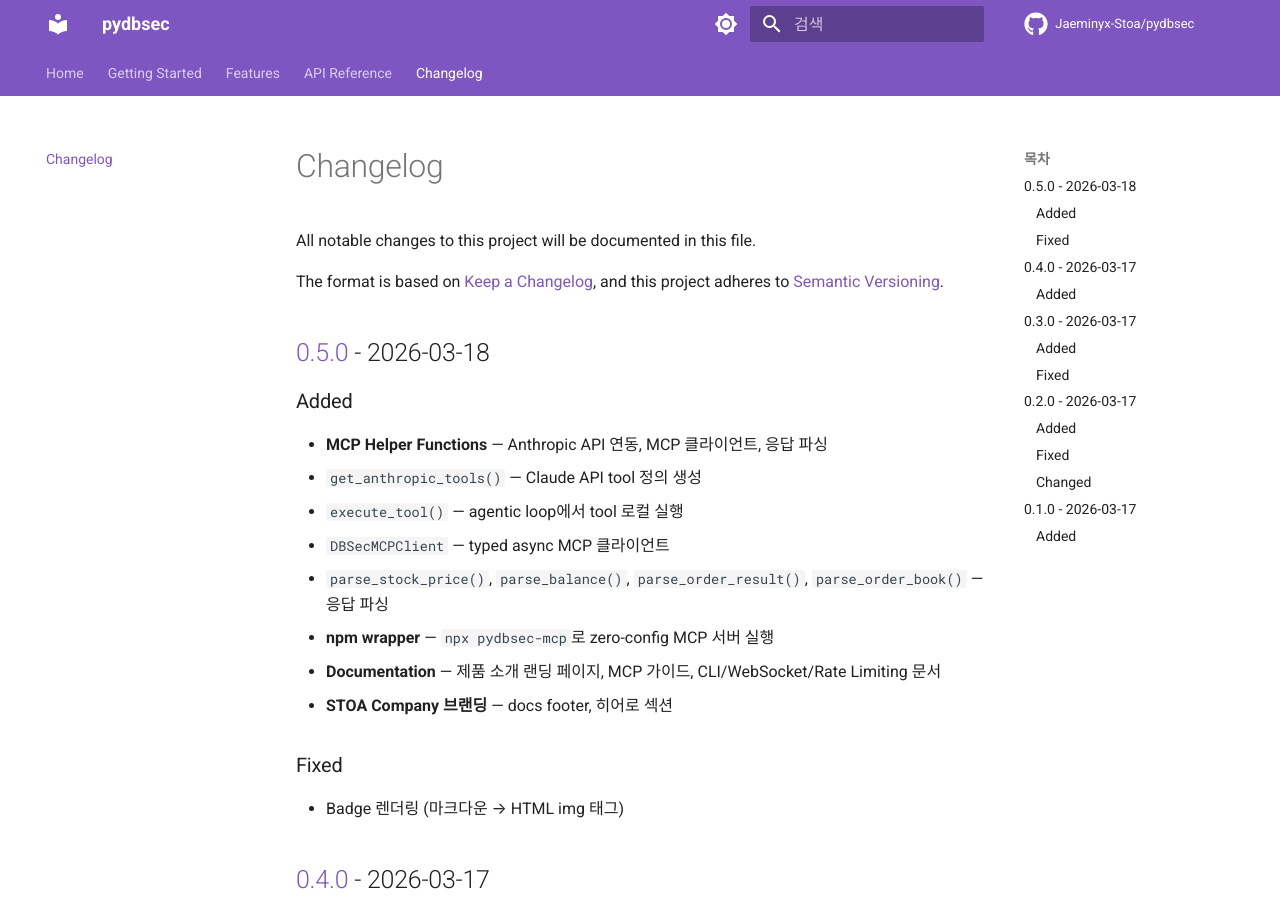
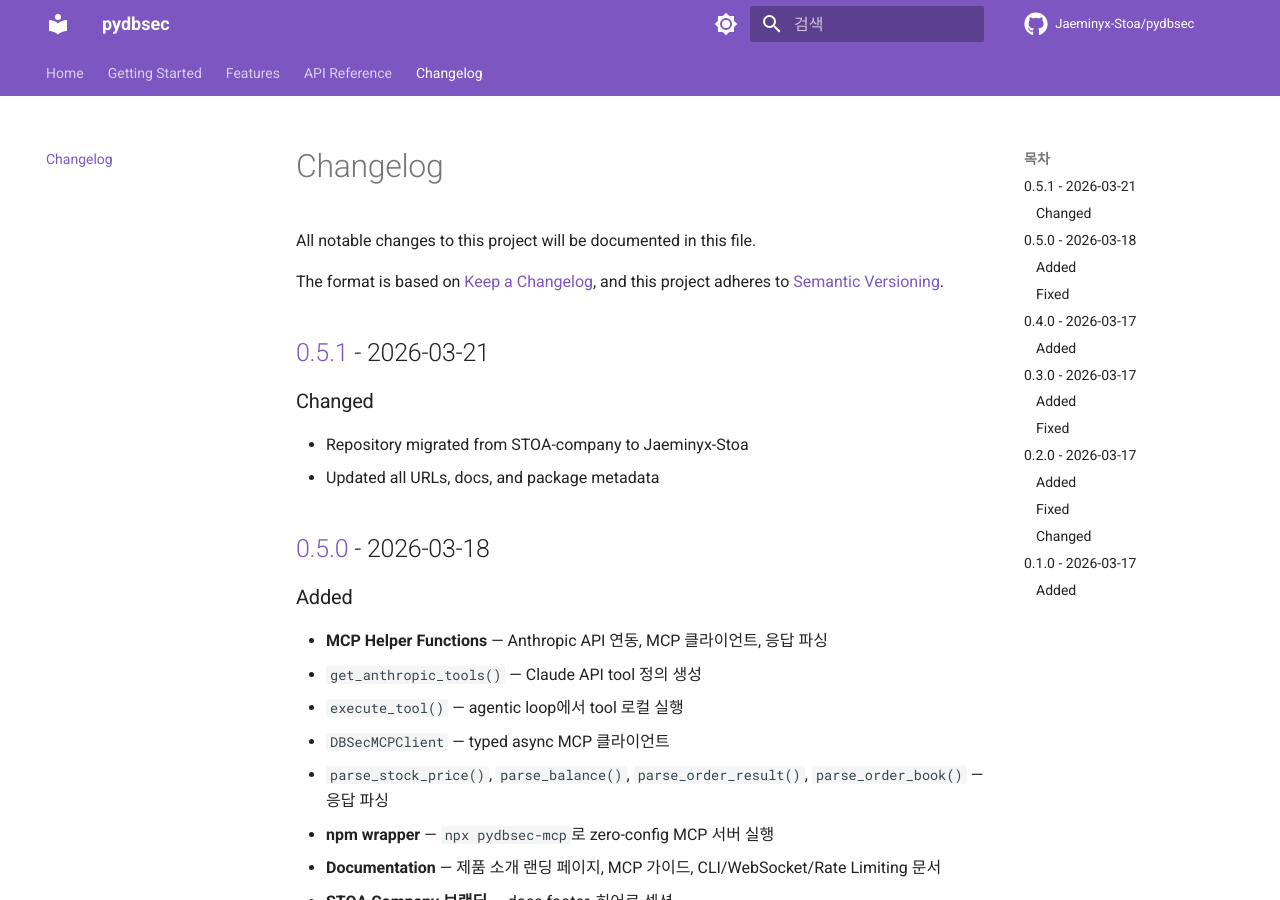
Before and after one commit to Jaeminyx-Stoa/pydbsec, an MkDocs documentation site: the page built from docs/changelog.md, in a window 1280 px wide and 900 px high. Built offline with MkDocs 1.6.1 and Material for MkDocs 9.7.7, drawn with Linux system fonts in a browser that asks for light colours; comment, search, counter and statistics services are not loaded.

Commit message:
chore: bump v0.5.1 — repo migration to Jaeminyx-Stoa
Co-Authored-By: Claude Opus 4.6 (1M context) <noreply@anthropic.com>

```diff
--- a/docs/changelog.md
+++ b/docs/changelog.md
@@ -4,6 +4,15 @@ All notable changes to this project will be documented in this file.
 
 The format is based on [Keep a Changelog](https://keepachangelog.com/en/1.1.0/),
 and this project adheres to [Semantic Versioning](https://semver.org/spec/v2.0.0.html).
+
+## [0.5.1] - 2026-03-21
+
+### Changed
+
+- Repository migrated from STOA-company to Jaeminyx-Stoa
+- Updated all URLs, docs, and package metadata
+
+[0.5.1]: https://github.com/Jaeminyx-Stoa/pydbsec/compare/v0.5.0...v0.5.1
 
 ## [0.5.0] - 2026-03-18
 
--- a/pyproject.toml
+++ b/pyproject.toml
@@ -4,7 +4,7 @@ build-backend = "hatchling.build"
 
 [project]
 name = "pydbsec"
-version = "0.5.0"
+version = "0.5.1"
 description = "Python wrapper for DB Securities (DB증권) OpenAPI — Stock trading, balance, quotes, charts for Korean & US markets"
 readme = "README.md"
 license = "MIT"
```
Also changed, not shown: CHANGELOG.md (+9 -0 lines).
